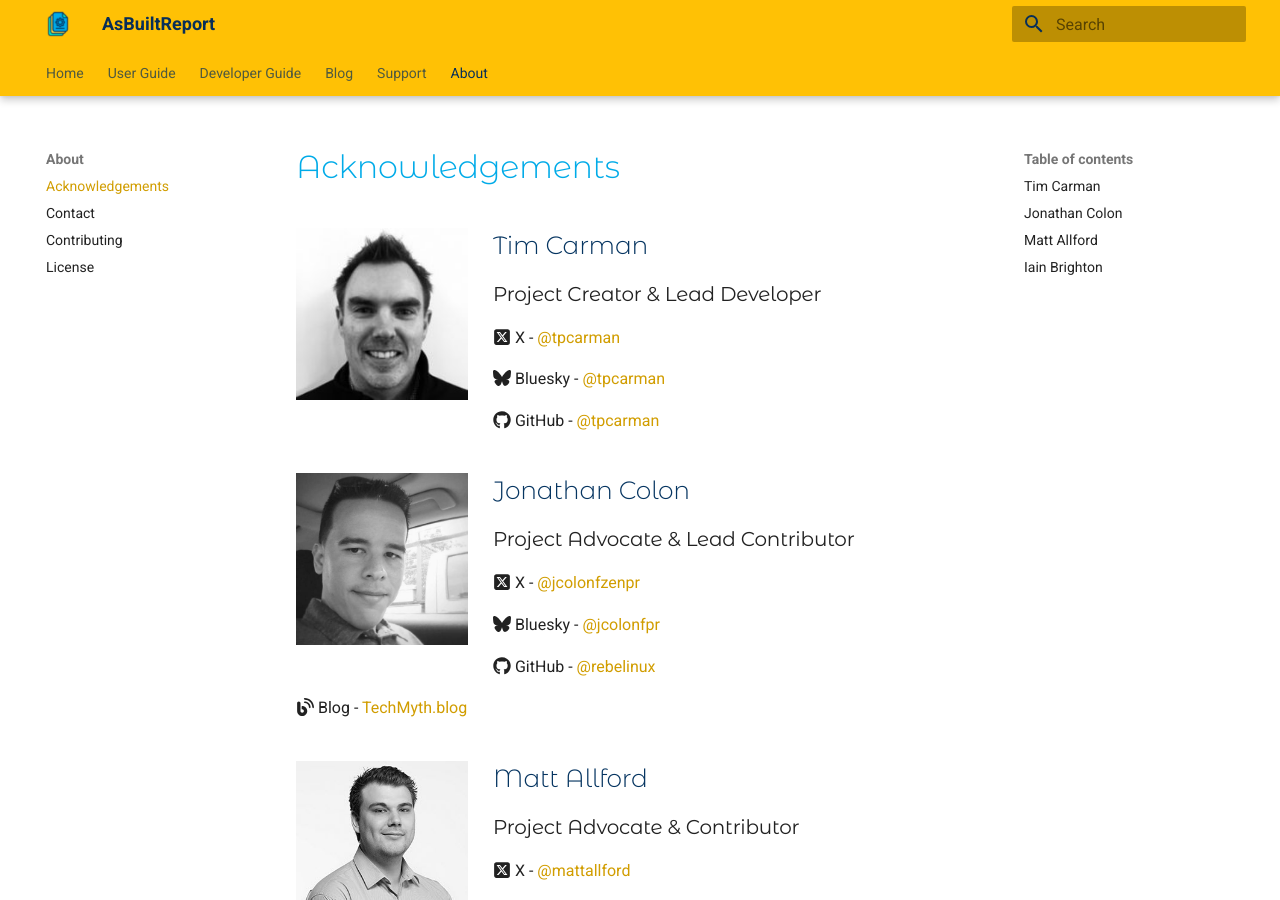
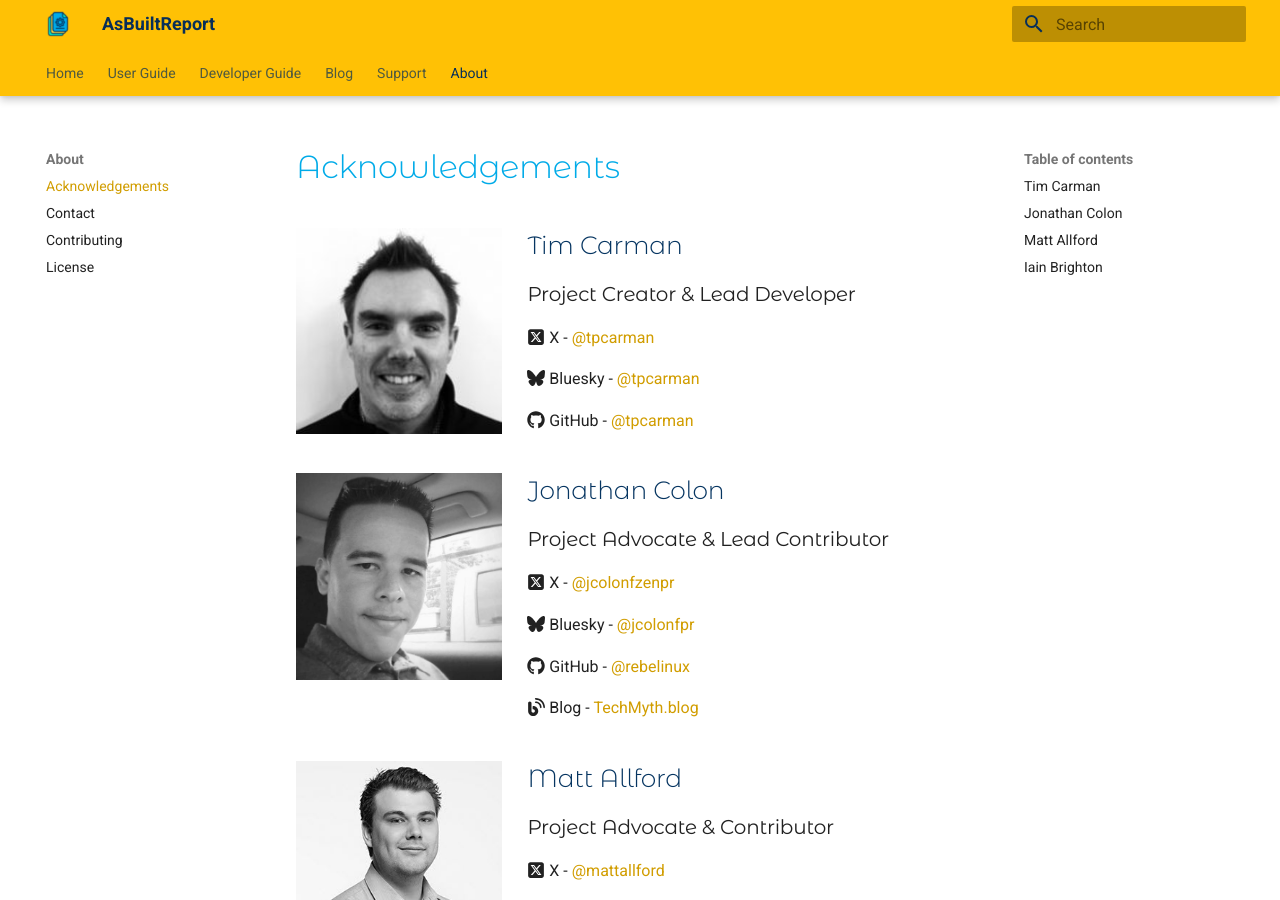
Before and after one commit to AsBuiltReport/AsBuiltReport.Project.Website, an MkDocs documentation site: the page built from docs/about/acknowledgements.md, in a window 1280 px wide and 900 px high. Built offline with MkDocs 1.6.1 and Material for MkDocs 9.7.7, drawn with Linux system fonts in a browser that asks for light colours.

Commit message:
Fix acknowledgements page layout

```diff
--- a/docs/about/acknowledgements.md
+++ b/docs/about/acknowledgements.md
@@ -1,4 +1,4 @@
-## Tim Carman <img align=left src="../../assets/images/contributors/tim-carman.jpg" width="25%" height="25%" style="vertical-align:middle" />
+## Tim Carman <img align=left src="../../assets/images/contributors/tim-carman.jpg" width="30%" height="30%" style="vertical-align:middle" />
 <h3>Project Creator & Lead Developer</h3>
 
 :fontawesome-brands-square-x-twitter:{ .X } X - [@tpcarman](https://x.com/tpcarman){:target="_blank"}
@@ -7,7 +7,7 @@
 
 :fontawesome-brands-github: GitHub - [@tpcarman](https://github.com/tpcarman){:target="_blank"}
 
-## Jonathan Colon <img align=left src="../../assets/images/contributors/jonathan-colon.jpg" width="25%" height="25%" style="vertical-align:middle" />
+## Jonathan Colon <img align=left src="../../assets/images/contributors/jonathan-colon.jpg" width="30%" height="30%" style="vertical-align:middle" />
 <h3>Project Advocate & Lead Contributor</h3>
 
 :fontawesome-brands-square-x-twitter:{ .X } X - [@jcolonfzenpr](https://x.com/jcolonfzenpr){:target="_blank"}
@@ -18,7 +18,7 @@
 
 :fontawesome-solid-blog: Blog - [TechMyth.blog](https://techmyth.blog/){:target="_blank"}
 
-## Matt Allford <img align=left src="../../assets/images/contributors/matt-allford.jpg" width="25%" height="25%" style="vertical-align:middle" />
+## Matt Allford <img align=left src="../../assets/images/contributors/matt-allford.jpg" width="30%" height="30%" style="vertical-align:middle" />
 <h3>Project Advocate & Contributor</h3>
 
 :fontawesome-brands-square-x-twitter:{ .X } X - [@mattallford](https://x.com/mattallford){:target="_blank"}
@@ -29,7 +29,7 @@
 
 :fontawesome-solid-blog: Blog - [mattallford.com](https://www.mattallford.com){:target="_blank"}
 
-## Iain Brighton <img align=left src="../../assets/images/contributors/iain-brighton.jpg" width="25%" height="25%" style="vertical-align:middle" />
+## Iain Brighton <img align=left src="../../assets/images/contributors/iain-brighton.jpg" width="30%" height="30%" style="vertical-align:middle" />
 <h3>PScribo Creator & Lead Developer</h3>
 
 :fontawesome-brands-square-x-twitter:{ .X } X - [@iainbrighton](https://x.com/iainbrighton){:target="_blank"}
```
